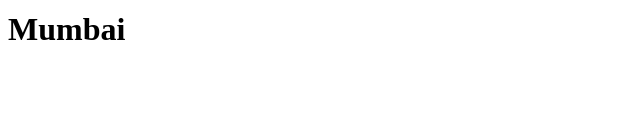
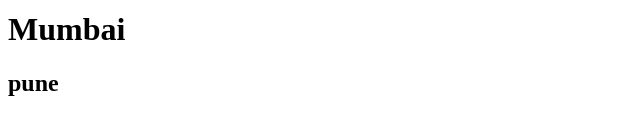
Before and after one commit to JeetDangle/Manager, a plain HTML site: page index.html in a window 1280 px wide. Shown: the part 212-346 px from the top of the page, 0-640 px from the left. Drawn offline with Linux system fonts and the light colour scheme.

Commit message:
added p
added pu

added pune

```diff
--- a/index.html
+++ b/index.html
@@ -11,6 +11,7 @@
     <h1>M</h1>
     <h1>Mum</h1>
     <h1>Mumbai</h1>
+    <h2>pune</h2>
 
 </body>
 </html>
```
